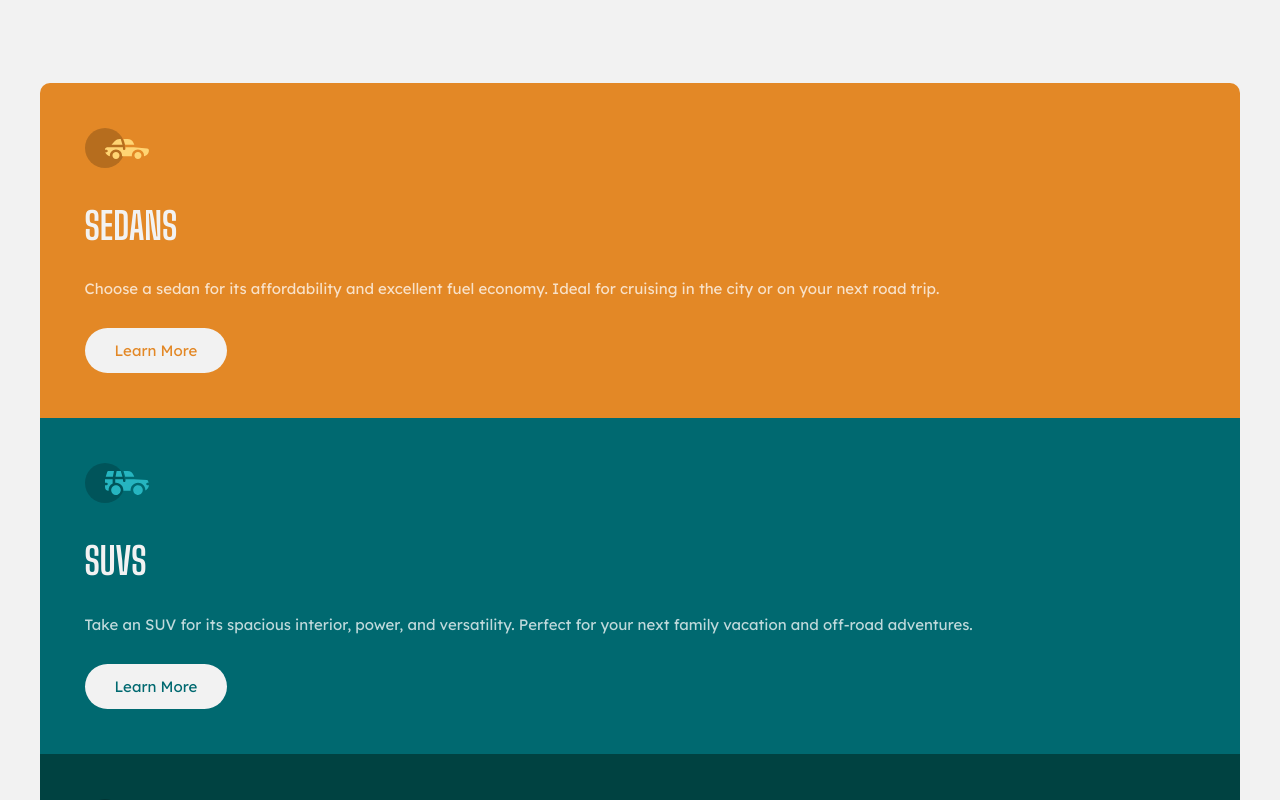
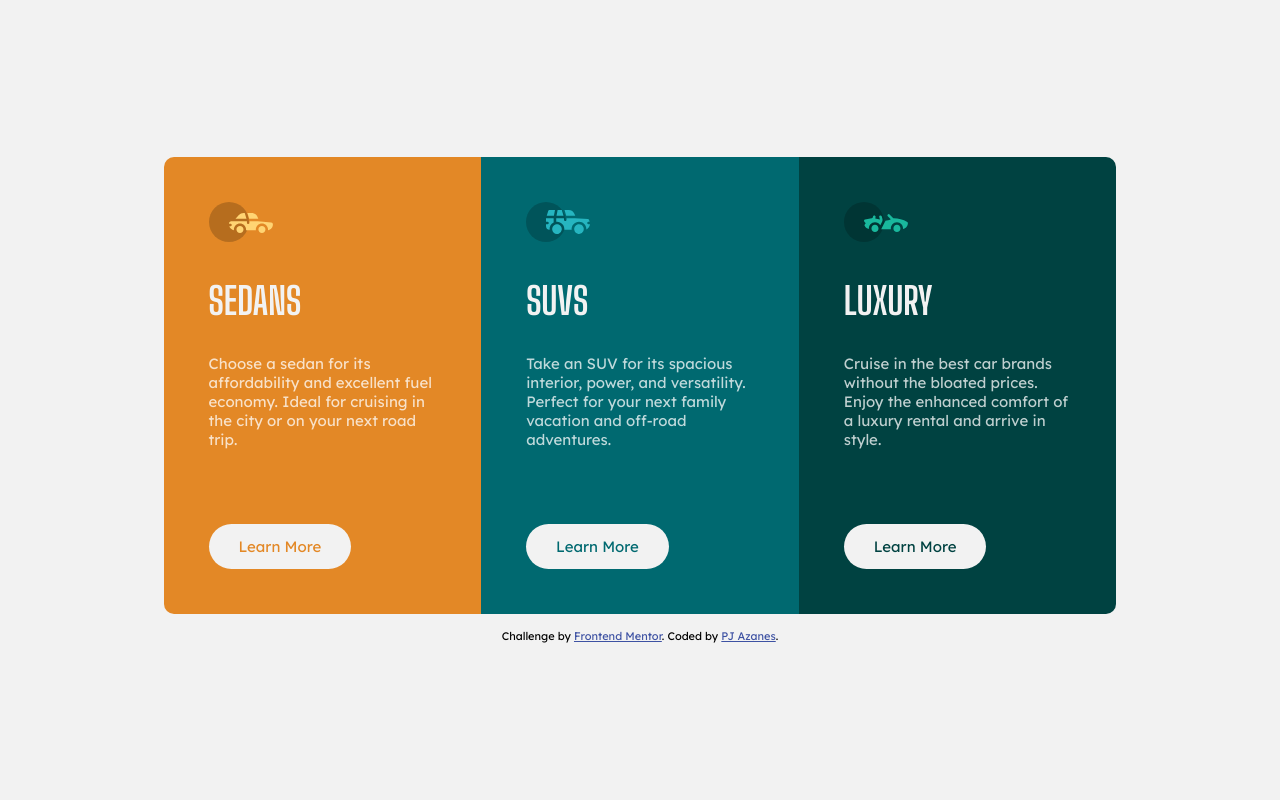
Before and after one commit to azaespa/3-column-preview-card-component-main, a plain HTML site: page index.html in a window 1280 px wide. Shown: the top 800 px of the page. Drawn offline with Linux system fonts and the light colour scheme.

Commit message:
mobile and desktop view

```diff
--- a/index.html
+++ b/index.html
@@ -40,7 +40,7 @@
 
   <div class="attribution">
     Challenge by <a href="https://www.frontendmentor.io?ref=challenge" target="_blank">Frontend Mentor</a>.
-    Coded by <a href="#">Your Name Here</a>.
+    Coded by <a href="https://github.com/pjazanes">PJ Azanes</a>.
   </div>
 </body>
 </html>
--- a/style.css
+++ b/style.css
@@ -21,6 +21,8 @@
 }
 
 body {
+    box-sizing: border-box;
+    margin: 0;
     display: flex;
     flex-direction: column;
     justify-content: center;
@@ -34,24 +36,10 @@ body {
 .cards {
     display: flex;
     flex-direction: column;
-    width: 95%;
+    justify-content: center;
+    max-width: 95%;
     border-radius: 10px;
     overflow: hidden;
-}
-
-.sedans {
-    --bg-color: var(--orange-100);
-    background-color: var(--bg-color);
-}
-
-.suvs {
-    --bg-color: var(--cyan-300);
-    background-color: var(--bg-color);
-}
-
-.luxury {
-    --bg-color: var(--cyan-500);
-    background-color: var(--bg-color);
 }
 
 .card {
@@ -61,8 +49,24 @@ body {
     flex-direction: column;
 }
 
+.card.sedans {
+    --bg-color: var(--orange-100);
+    background-color: var(--bg-color);
+}
+
+.card.suvs {
+    --bg-color: var(--cyan-300);
+    background-color: var(--bg-color);
+}
+
+.card.luxury {
+    --bg-color: var(--cyan-500);
+    background-color: var(--bg-color);
+}
+
 .card .card-details{
     color: var(--gray-100);
+    margin-bottom: 2rem;
 }
 
 .sedans .card-details::before {
@@ -89,7 +93,7 @@ body {
 }
 
 .card .card-button {
-    margin-top: 2rem;
+    margin-top: auto;
     text-decoration: none;
     user-select: none;
     text-align: center;
@@ -115,3 +119,18 @@ body {
 .attribution a {
   color: hsl(228, 45%, 44%);
 }
+
+@media screen and (min-width: 720px){
+    body {
+        padding: 0;
+    }
+
+    .cards {
+        flex-direction: row;
+    }
+
+    .card .card-details{
+        max-width: 25ch;
+        margin-bottom: 5rem;
+    }
+}
```
Also changed, not shown: 1 other file.
